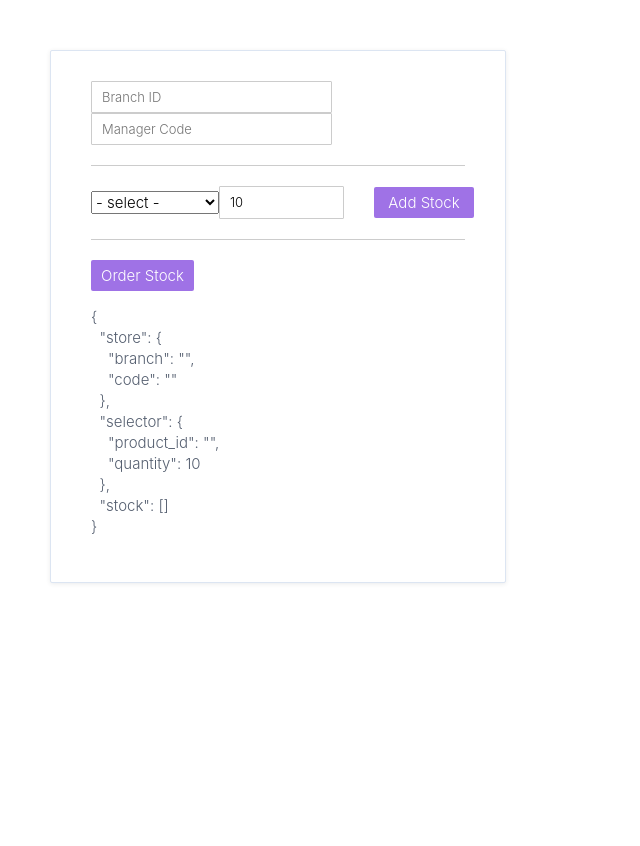
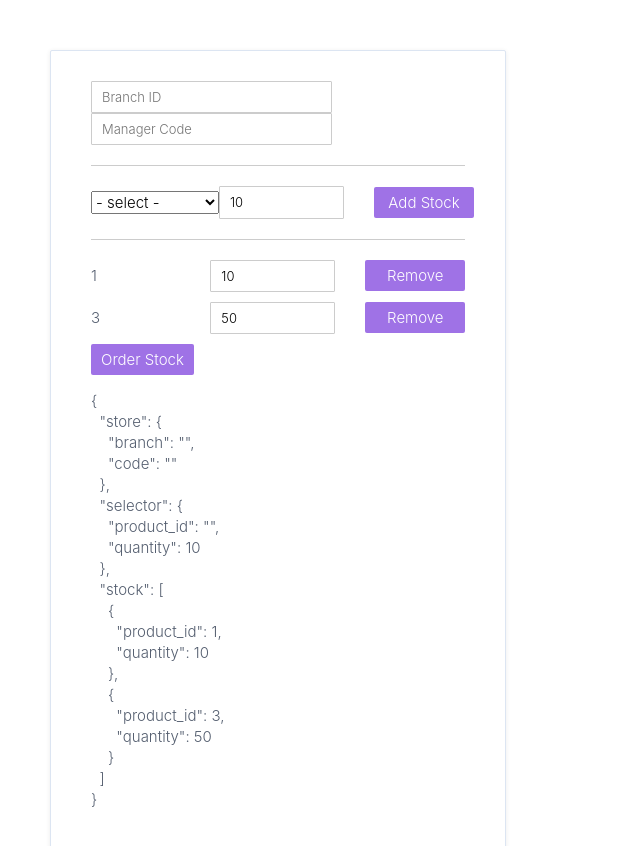
Before and after one commit to rraaij/ultimate-course-angular-pro, an Angular app: page / in a window 1280 px wide. Shown: the top 846 px of the page, without its empty margins (0-640 px from the left). Before the commit the page ends 800 px from the top, so only its background shows below. Built offline with nearby package versions, Linux system fonts and the light colour scheme.

Commit message:
FormGroup collections with FormArray

```diff
--- a/src/app/stock-inventory/components/stock-products/stock-products.component.html
+++ b/src/app/stock-inventory/components/stock-products/stock-products.component.html
@@ -1,2 +1,15 @@
 <div class="stock-product" [formGroup]="parent">
+  <div formArrayName="stock">
+    <div *ngFor="let item of stocks; let i = index">
+      <div class="stock-product__content" [formGroupName]="i">
+        <div class="stock-product__name">
+          {{ item.value.product_id }}
+        </div>
+
+        <input type="number" step="10" min="10" max="1000" formControlName="quantity">
+
+        <button type="button">Remove</button>
+      </div>
+    </div>
+  </div>
 </div>
--- a/src/app/stock-inventory/components/stock-products/stock-products.component.ts
+++ b/src/app/stock-inventory/components/stock-products/stock-products.component.ts
@@ -1,5 +1,5 @@
 import {Component, Input} from '@angular/core';
-import {FormGroup} from '@angular/forms';
+import {FormArray, FormGroup} from '@angular/forms';
 
 @Component({
   selector: 'app-stock-products',
@@ -9,5 +9,9 @@ import {FormGroup} from '@angular/forms';
 export class StockProductsComponent {
   @Input() parent: FormGroup;
 
+  get stocks() {
+  return (this.parent.get('stock') as FormArray).controls;
+  }
+
   constructor() { }
 }
--- a/src/app/stock-inventory/containers/stock-inventory.component.ts
+++ b/src/app/stock-inventory/containers/stock-inventory.component.ts
@@ -21,12 +21,19 @@ export class StockInventoryComponent {
       branch: new FormControl(''),
       code: new FormControl('')
     }),
-    selector: new FormGroup({
-      product_id: new FormControl(''),
-      quantity: new FormControl(10)
-    }),
-    stock: new FormArray([])
+    selector: this.createStock({}),
+    stock: new FormArray([
+      this.createStock({ product_id: 1, quantity: 10 }),
+      this.createStock({ product_id: 3, quantity: 50 }),
+    ])
   });
+
+  createStock(stock: any) {
+    return new FormGroup({
+      product_id: new FormControl(parseInt(stock.product_id, 10) || ''),
+      quantity: new FormControl(stock.quantity || 10)
+    });
+  }
 
   onSubmit() {
     console.log('Submit:', this.form.value);
```
